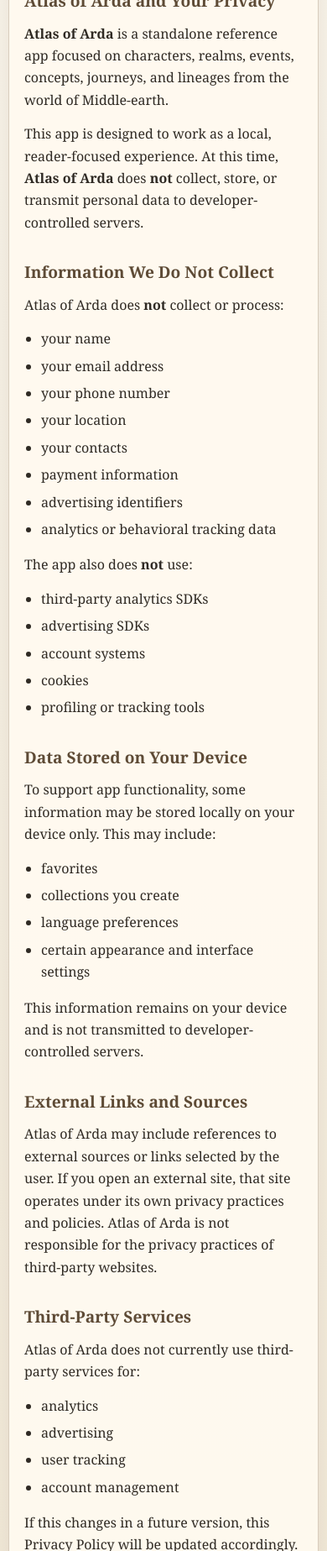
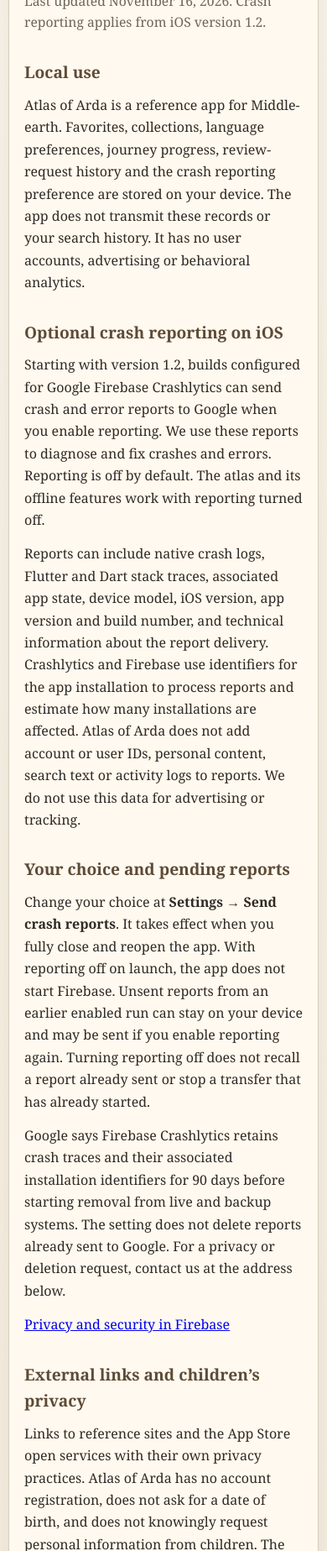
Before and after one commit to ardacaner/middle-earth-privacy, a plain HTML site: page index.html in a window 390 px wide. Shown: the part 153-2000 px from the top of the page at 84% size. Drawn offline with Linux system fonts and the light colour scheme.

Commit message:
Explain optional iOS crash reporting in English and Turkish

```diff
--- a/index.html
+++ b/index.html
@@ -103,95 +103,56 @@
 </head>
 <body>
   <main class="container">
-    <h1>Privacy Policy</h1>
-    <p class="subtitle"><strong>Last updated:</strong> March 27, 2026</p>
+    <nav aria-label="Policy languages"><a href="#en" lang="en">English</a> · <a href="#tr" lang="tr">Türkçe</a></nav>
+    <section id="en" lang="en" aria-labelledby="policy-en">
+      <h1 id="policy-en">Atlas of Arda Privacy Policy</h1>
+      <p class="subtitle">Last updated November 16, 2026. Crash reporting applies from iOS version 1.2.</p>
 
-    <h2>Atlas of Arda and Your Privacy</h2>
-    <p>
-      <strong>Atlas of Arda</strong> is a standalone reference app focused on characters,
-      realms, events, concepts, journeys, and lineages from the world of Middle-earth.
-    </p>
-    <p>
-      This app is designed to work as a local, reader-focused experience.
-      At this time, <strong>Atlas of Arda</strong> does <strong>not</strong> collect, store,
-      or transmit personal data to developer-controlled servers.
-    </p>
+      <h2>Local use</h2>
+      <p>Atlas of Arda is a reference app for Middle-earth. Favorites, collections, language preferences, journey progress, review-request history and the crash reporting preference are stored on your device. The app does not transmit these records or your search history. It has no user accounts, advertising or behavioral analytics.</p>
 
-    <h2>Information We Do Not Collect</h2>
-    <p>Atlas of Arda does <strong>not</strong> collect or process:</p>
-    <ul>
-      <li>your name</li>
-      <li>your email address</li>
-      <li>your phone number</li>
-      <li>your location</li>
-      <li>your contacts</li>
-      <li>payment information</li>
-      <li>advertising identifiers</li>
-      <li>analytics or behavioral tracking data</li>
-    </ul>
-    <p>The app also does <strong>not</strong> use:</p>
-    <ul>
-      <li>third-party analytics SDKs</li>
-      <li>advertising SDKs</li>
-      <li>account systems</li>
-      <li>cookies</li>
-      <li>profiling or tracking tools</li>
-    </ul>
+      <h2>Optional crash reporting on iOS</h2>
+      <p>Starting with version 1.2, builds configured for Google Firebase Crashlytics can send crash and error reports to Google when you enable reporting. We use these reports to diagnose and fix crashes and errors. Reporting is off by default. The atlas and its offline features work with reporting turned off.</p>
+      <p>Reports can include native crash logs, Flutter and Dart stack traces, associated app state, device model, iOS version, app version and build number, and technical information about the report delivery. Crashlytics and Firebase use identifiers for the app installation to process reports and estimate how many installations are affected. Atlas of Arda does not add account or user IDs, personal content, search text or activity logs to reports. We do not use this data for advertising or tracking.</p>
 
-    <h2>Data Stored on Your Device</h2>
-    <p>
-      To support app functionality, some information may be stored locally on your device only.
-      This may include:
-    </p>
-    <ul>
-      <li>favorites</li>
-      <li>collections you create</li>
-      <li>language preferences</li>
-      <li>certain appearance and interface settings</li>
-    </ul>
-    <p>
-      This information remains on your device and is not transmitted to developer-controlled servers.
-    </p>
+      <h2>Your choice and pending reports</h2>
+      <p>Change your choice at <strong>Settings → Send crash reports</strong>. It takes effect when you fully close and reopen the app. With reporting off on launch, the app does not start Firebase. Unsent reports from an earlier enabled run can stay on your device and may be sent if you enable reporting again. Turning reporting off does not recall a report already sent or stop a transfer that has already started.</p>
+      <p>Google says Firebase Crashlytics retains crash traces and their associated installation identifiers for 90 days before starting removal from live and backup systems. The setting does not delete reports already sent to Google. For a privacy or deletion request, contact us at the address below.</p>
+      <p><a href="https://firebase.google.com/support/privacy">Privacy and security in Firebase</a></p>
 
-    <h2>External Links and Sources</h2>
-    <p>
-      Atlas of Arda may include references to external sources or links selected by the user.
-      If you open an external site, that site operates under its own privacy practices and policies.
-      Atlas of Arda is not responsible for the privacy practices of third-party websites.
-    </p>
+      <h2>External links and children’s privacy</h2>
+      <p>Links to reference sites and the App Store open services with their own privacy practices. Atlas of Arda has no account registration, does not ask for a date of birth, and does not knowingly request personal information from children. The reporting choice is optional for all users.</p>
 
-    <h2>Third-Party Services</h2>
-    <p>Atlas of Arda does not currently use third-party services for:</p>
-    <ul>
-      <li>analytics</li>
-      <li>advertising</li>
-      <li>user tracking</li>
-      <li>account management</li>
-    </ul>
-    <p>
-      If this changes in a future version, this Privacy Policy will be updated accordingly.
-    </p>
+      <h2>Policy changes and contact</h2>
+      <p>We update this page when the app’s data practices change. For questions or requests about your data, contact the app developer.</p>
+      <div class="contact"><a href="mailto:ardaacanerr@gmail.com">ardaacanerr@gmail.com</a></div>
+    </section>
 
-    <h2>Children’s Privacy</h2>
-    <p>
-      Atlas of Arda does not knowingly collect personal data from children or from any other users.
-    </p>
+    <hr />
 
-    <h2>Changes to This Policy</h2>
-    <p>
-      This Privacy Policy may be updated from time to time if the app’s features or data practices change.
-      If that happens, the updated version will be published with a revised date.
-    </p>
+    <section id="tr" lang="tr" aria-labelledby="policy-tr">
+      <h1 id="policy-tr">Atlas of Arda Gizlilik Politikası</h1>
+      <p class="subtitle">Son güncelleme 16 Kasım 2026. Çökme raporlama iOS 1.2 sürümünden itibaren geçerlidir.</p>
 
-    <h2>Contact</h2>
-    <p>If you have questions about this Privacy Policy, please contact:</p>
-    <div class="contact">
-      <strong>ardaacanerr@gmail.com</strong>
-    </div>
+      <h2>Cihazda kullanım</h2>
+      <p>Atlas of Arda, Orta Dünya için bir başvuru uygulamasıdır. Favoriler, koleksiyonlar, dil tercihi, yolculuk ilerlemesi, değerlendirme isteği geçmişi ve çökme raporlama tercihi cihazınızda saklanır. Uygulama bu kayıtları veya arama geçmişinizi cihaz dışına göndermez. Uygulamada kullanıcı hesabı, reklam veya davranış analizi yoktur.</p>
 
-    <p class="footer">
-      This page applies to the mobile application displayed to users as <strong>Atlas of Arda</strong>.
-    </p>
+      <h2>iOS’ta isteğe bağlı çökme raporlama</h2>
+      <p>1.2 sürümünden itibaren Google Firebase Crashlytics yapılandırılmış derlemelerde, raporlamayı açtığınızda çökme ve hata raporları Google’a gönderilebilir. Bu raporları çökmeleri ve hataları teşhis edip düzeltmek için kullanırız. Raporlama başlangıçta kapalıdır. Atlas ve çevrimdışı özellikleri raporlama kapalıyken çalışır.</p>
+      <p>Raporlar yerel iOS çökme günlüklerini, Flutter ve Dart çağrı yığınlarını, hatayla ilgili uygulama durumunu, cihaz modelini, iOS sürümünü, uygulama sürümünü ve derleme numarasını, ayrıca rapor iletimine ilişkin teknik bilgileri içerebilir. Crashlytics ve Firebase, raporları işlemek ve etkilenen kurulum sayısını tahmin etmek için uygulama kurulumuna ait tanımlayıcılar kullanır. Atlas of Arda raporlara hesap veya kullanıcı kimliği, kişisel içerik, arama metni veya etkinlik günlüğü eklemez. Bu verileri reklam veya takip için kullanmayız.</p>
+
+      <h2>Tercihiniz ve bekleyen raporlar</h2>
+      <p>Tercihinizi <strong>Ayarlar → Çökme raporlarını gönder</strong> bölümünden değiştirebilirsiniz. Değişiklik uygulamayı tamamen kapatıp yeniden açtığınızda geçerli olur. Raporlama kapalı olarak açılan uygulama Firebase’i başlatmaz. Raporlamanın açık olduğu önceki bir oturumdan kalan raporlar cihazda bekleyebilir ve raporlamayı yeniden açarsanız gönderilebilir. Kapatmak, gönderilmiş raporları geri çekmez ve başlamış bir aktarımı durdurmaz.</p>
+      <p>Google, Firebase Crashlytics’in çökme izlerini ve ilişkili kurulum tanımlayıcılarını 90 gün sakladığını, ardından bu verileri aktif ve yedek sistemlerden kaldırma sürecini başlattığını belirtir. Ayarı kapatmak Google’a gönderilmiş raporları silmez. Gizlilik veya silme talebinizi aşağıdaki iletişim adresine iletebilirsiniz.</p>
+      <p><a href="https://firebase.google.com/support/privacy">Firebase gizlilik ve güvenlik bilgileri</a></p>
+
+      <h2>Dış bağlantılar ve çocukların gizliliği</h2>
+      <p>Başvuru siteleri ve App Store bağlantıları, kendi gizlilik uygulamalarına sahip hizmetleri açar. Atlas of Arda hesap kaydı sunmaz, doğum tarihi istemez ve çocuklardan bilerek kişisel bilgi istemez. Raporlama tercihi tüm kullanıcılar için isteğe bağlıdır.</p>
+
+      <h2>Politika değişiklikleri ve iletişim</h2>
+      <p>Uygulamanın veri uygulamaları değiştikçe bu sayfayı güncelleriz. Verilerinizle ilgili soru veya talepleriniz için uygulama geliştiricisine yazabilirsiniz.</p>
+      <div class="contact"><a href="mailto:ardaacanerr@gmail.com">ardaacanerr@gmail.com</a></div>
+    </section>
   </main>
 </body>
 </html>
```
